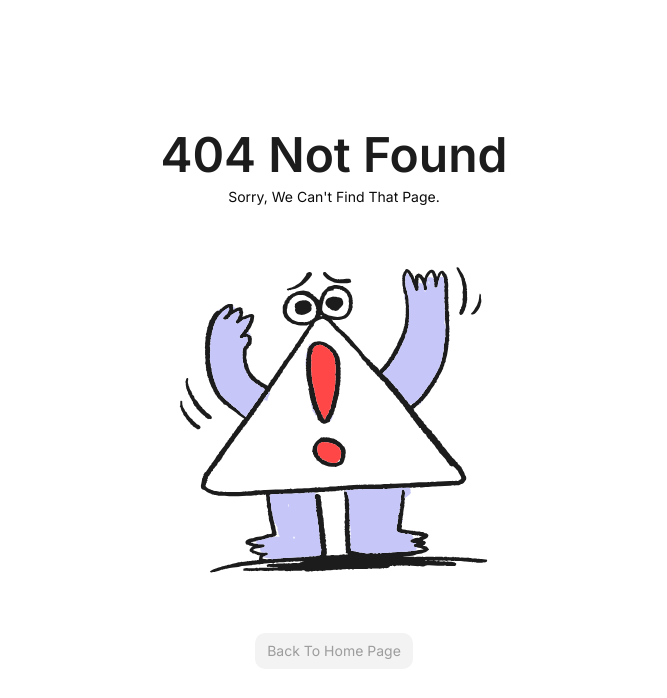
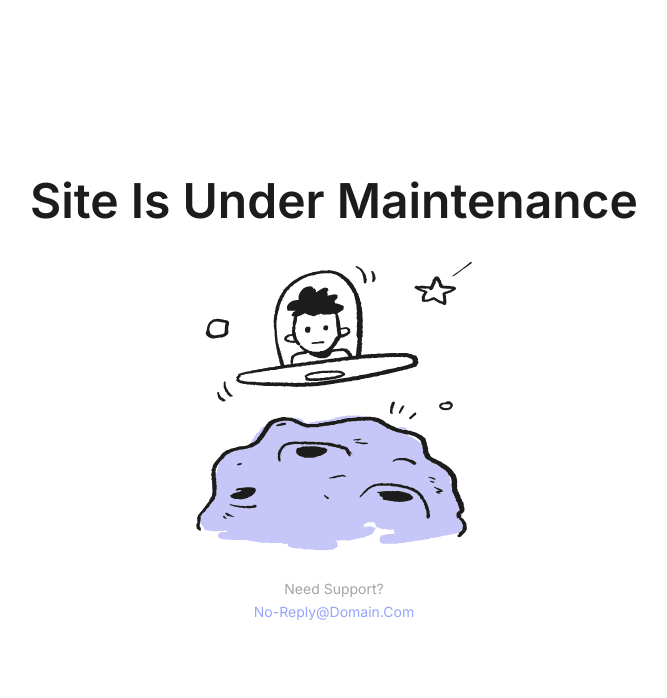
Before and after one commit to StudentPortal-grad/student-portal-web, a Next.js app: page /maintenece in a window 1280 px wide. Before the commit this address had no page. Shown: the top 698 px of the page, without its empty margins (306-973 px from the left). Built offline with nearby package versions, Linux system fonts and the light colour scheme.

Commit message:
layout: maintenence page

```diff
--- a/app/globals.css
+++ b/app/globals.css
@@ -11,6 +11,8 @@
   --color-black-100: #1c1c1c;
   --color-black-40: rgba(28, 28, 28, 0.4);
   --color-black-5: rgba(28, 28, 28, 0.05);
+
+  --color-secondary-purple-a: #95a4fc;
 }
 
 :root {
--- a/app/layout.tsx
+++ b/app/layout.tsx
@@ -10,6 +10,9 @@ const inter = Inter({
 export const metadata: Metadata = {
   title: "Create Next App",
   description: "Generated by create next app",
+  icons: {
+    icon: "/logos/logo-icon.svg",
+  },
 };
 
 export default function RootLayout({
--- /dev/null
+++ b/app/maintenece/page.tsx
@@ -0,0 +1,39 @@
+import React from "react";
+import Image from "next/image";
+
+export const metadata = {
+  title: "site is under maintenance",
+};
+
+export default function page() {
+  return (
+    <section className="flex min-h-screen w-full items-center justify-center p-4">
+      <div className="flex h-full w-full max-w-2xl flex-col items-center justify-center">
+        <div className="flex w-full flex-col items-center justify-center text-center capitalize">
+          <h1 className="text-black-100 mb-2 text-3xl font-semibold sm:text-4xl md:text-5xl">
+            Site is Under Maintenance
+          </h1>
+          <Image
+            src="/pics/maintenence.svg"
+            alt="maintenence image"
+            width={300}
+            height={200}
+            className="my-6 h-auto w-full max-w-[200px] md:max-w-[250px] lg:max-w-[300px]"
+            priority
+          />
+          <div>
+            <p className="text-black-40 text-xs font-normal sm:text-sm">
+              Need support?
+            </p>
+            <a
+              href="mailto:no-reply@domain.com"
+              className="text-secondary-purple-a text-xs font-normal underline-offset-2 hover:underline sm:text-sm"
+            >
+              no-reply@domain.com
+            </a>
+          </div>
+        </div>
+      </div>
+    </section>
+  );
+}
--- a/app/not-found.tsx
+++ b/app/not-found.tsx
@@ -1,6 +1,11 @@
 import React from "react";
 import Link from "next/link";
 import Image from "next/image";
+
+export const metadata = {
+  title: "Not Found",
+  description: "Not Found",
+};
 
 export default function NotFound() {
   return (
@@ -10,12 +15,12 @@ export default function NotFound() {
           <h1 className="text-black-100 mb-2 text-3xl font-semibold sm:text-4xl md:text-5xl">
             404 Not Found
           </h1>
-          <p className="text-xs font-normal sm:text-sm">
+          <p className="text-black-40 text-xs font-normal sm:text-sm">
             Sorry, we can't find that page.
           </p>
           <Image
             src="/pics/404.svg"
-            alt="not-found"
+            alt="not-found image"
             width={347}
             height={394}
             className="my-6 h-auto w-full max-w-[250px] sm:my-8 sm:max-w-[300px] md:my-10 md:max-w-[347px]"
```
Also changed, not shown: public/logos/logo-icon.svg (added), public/pics/maintenence.svg (added).
